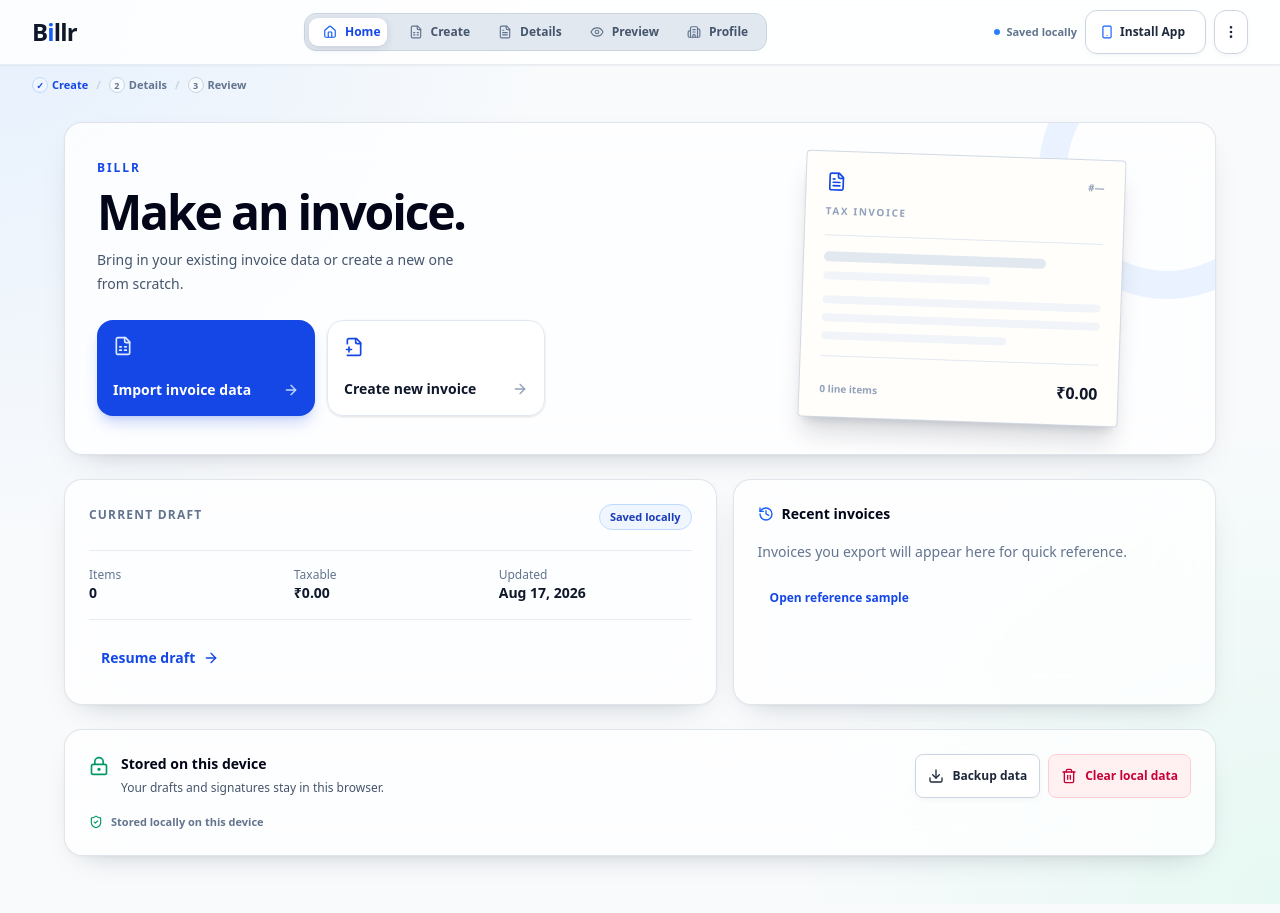
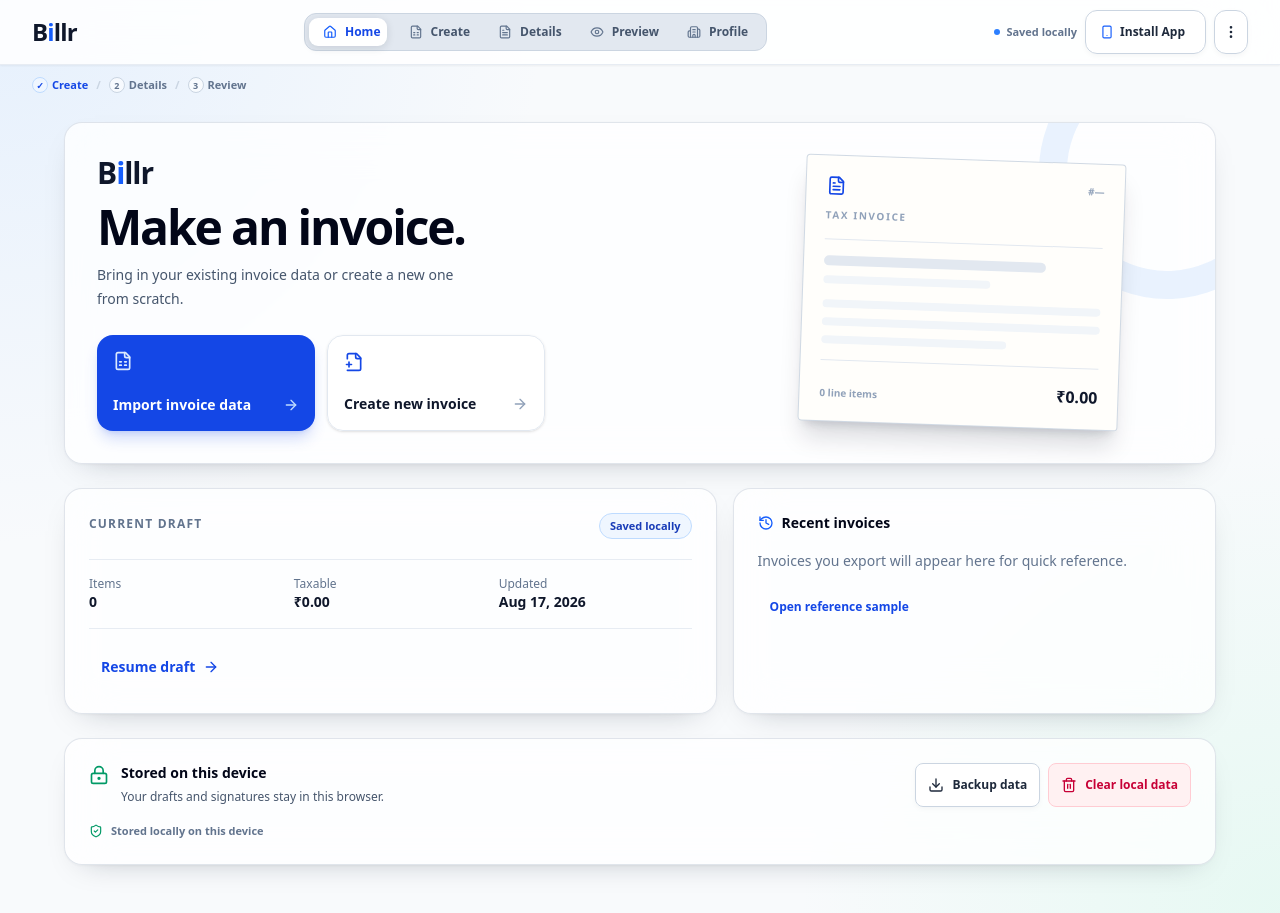
Before and after one commit to sem1colon/Billr, a React (Vite) app: page / in a window 1280 px wide. Built offline with nearby package versions, Linux system fonts and the light colour scheme.

Commit message:
feat: replace static Billr text with BillrLogo component in HomeDashboardView

```diff
--- a/src/components/HomeDashboardView.tsx
+++ b/src/components/HomeDashboardView.tsx
@@ -14,6 +14,7 @@ import {
 import { InvoiceData } from '../types';
 import { formatIndianCurrency } from '../utils/numberToWords';
 import { InvoiceHistoryEntry } from '../utils/storageUtils';
+import { BillrLogo } from './BillrLogo';
 
 interface HomeDashboardViewProps {
   invoiceData: InvoiceData;
@@ -53,7 +54,7 @@ export const HomeDashboardView: React.FC<HomeDashboardViewProps> = ({
       <section className="home-start apple-glass-card relative overflow-hidden p-5 sm:p-8">
         <div className="relative z-10 grid gap-8 lg:grid-cols-[1fr_0.72fr] lg:items-center">
           <div>
-            <p className="text-xs font-black uppercase tracking-[0.16em] text-blue-700">Billr</p>
+            <BillrLogo size="lg" />
             <h1 className="mt-3 text-4xl font-black tracking-[-0.045em] text-slate-950 sm:text-5xl">Make an invoice.</h1>
             <p className="mt-3 max-w-sm text-sm leading-6 text-slate-600">Bring in your existing invoice data or create a new one from scratch.</p>
             <div className="mt-6 grid max-w-md gap-3 sm:grid-cols-2">
```
